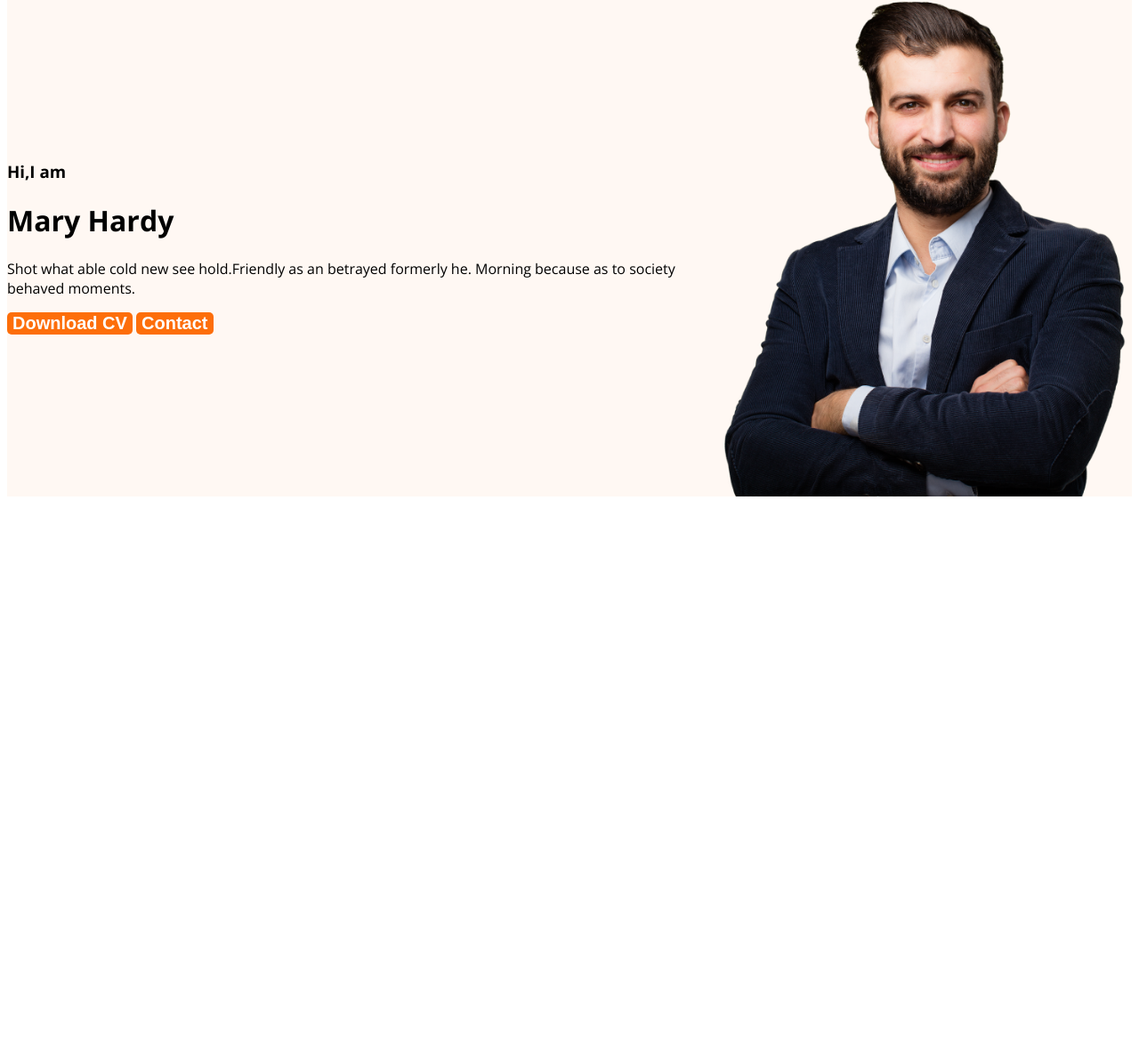
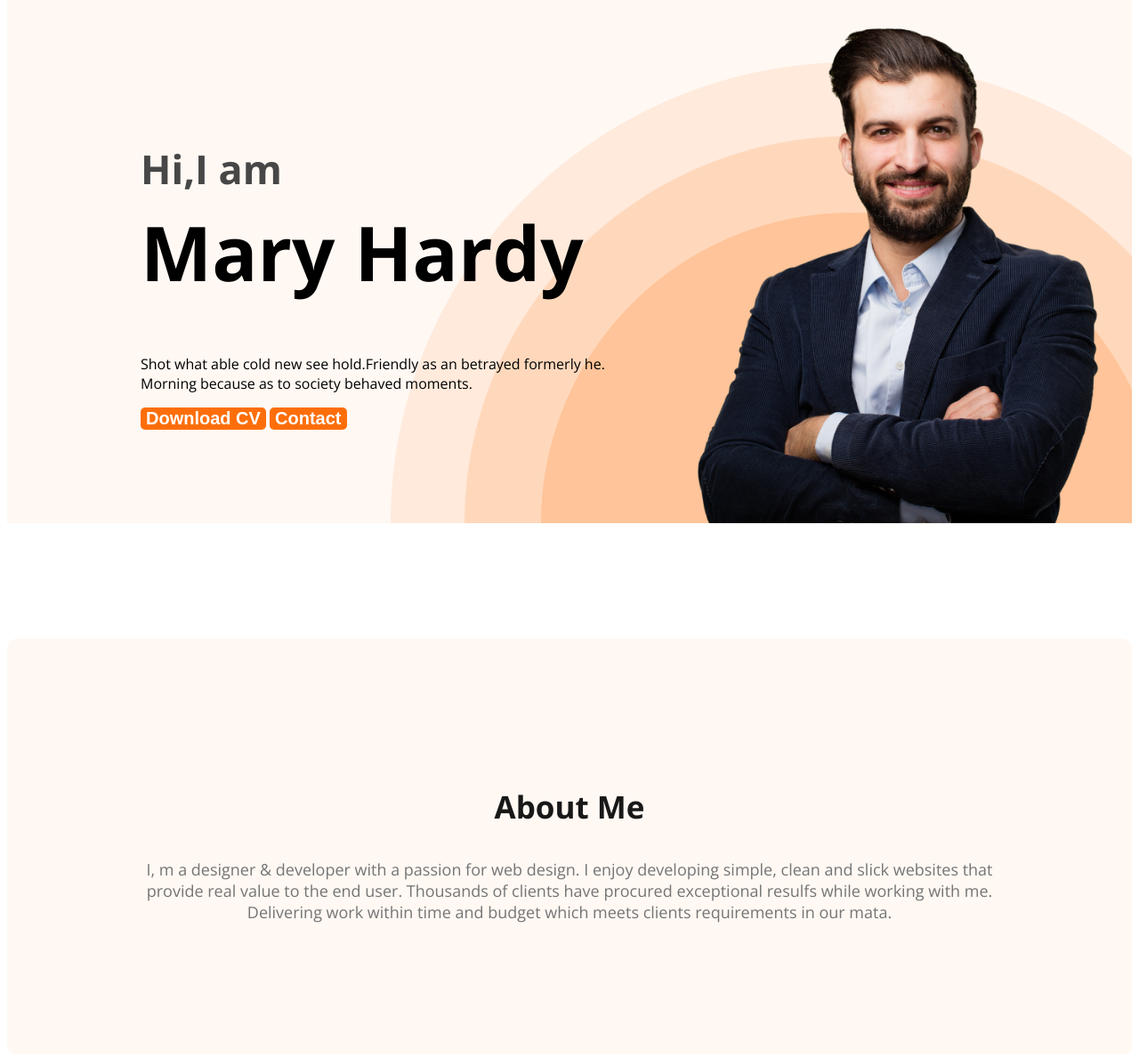
Before and after one commit to KhushnurAnjum26/web-developer-portfolio, a plain HTML site: page index.html in a window 1280 px wide. Shown: the part 180-1368 px from the top of the page at 89% size. Before the commit the page ends 800 px from the top, so only its background shows below. Drawn offline with nearby package versions, Linux system fonts and the light colour scheme.

Commit message:
about section created

```diff
--- a/index.html
+++ b/index.html
@@ -36,7 +36,12 @@
 
     </header>
     <main>
-
+<section class="about">
+    <h3 class="section-title">About Me </h3>
+    <p class="section-description">
+        I, m a designer & developer with a passion for web design. I enjoy developing simple, clean and slick websites that provide real value to the end user. Thousands of clients have procured exceptional resulfs while working with me. Delivering work within time and budget which meets clients requirements in our mata.
+    </p>
+</section>
     </main>
     <footer>
 
--- a/styles/portfolio.css
+++ b/styles/portfolio.css
@@ -1,56 +1,114 @@
-/* primary used */
-body{
-    font-family: 'lato',sans-serif;
+/* primary shared */
+body {
+    font-family: 'lato', sans-serif;
     font-family: 'Open Sans', sans-serif;
 }
 
-.text-primary{
+.text-primary {
     color: #FD6E0A;
 }
-.btn-primary{
+
+.btn-primary {
     border-radius: 5px;
-    background:#FD6E0A ;
+    background: #FD6E0A;
     border: 0;
     color: white;
     font-size: 20px;
     font-weight: 700;
-    padding: 40px,55px;
-    }
-nav{
+    padding: 80px, 45px;
+
+}
+
+.section-title {
+    color: #181818;
+    text-align: center;
+    font-size: 35px;
+    font-weight: 700;
+    line-height: normal;
+}
+
+.section-description {
+    color:  #757575;
+    text-align: center;
+    font-size: 18px;
+
+}
+
+/* nav related styles */
+
+nav {
     display: flex;
     justify-content: space-between;
     align-items: center;
     margin: 0 100px;
 }
-nav >ul{
+
+nav>ul {
     display: flex;
-  align-items: center;
+    align-items: center;
 }
 
 
-nav li{
-list-style: none;
-margin-right: 50px;
+nav li {
+    list-style: none;
+    margin-right: 50px;
 }
 
-.nav-title{
+.nav-title {
     color: black;
     font-size: 45px;
     font-weight: 800;
 }
-nav a{
+
+nav a {
     text-decoration: none;
     color: #474747;
 }
+
 /* header related styles */
-.header{
-    background-color:#FFF8F3 ;
+.header {
+    background-color: #FFF8F3;
+    background-image: url(../images/header_bg.png);
+    background-repeat: no-repeat;
+    background-position: bottom right;
 }
-.banner{
-    padding: 30px,30px,30px,150px;
+
+.banner {
+    padding: 30px 30px 0px 150px;
     display: flex;
     align-items: center;
+    justify-content: space-between;
 }
-.banner .profile-pic{
+
+.banner-content {
+    max-width: 500px;
+}
+
+.banner .profile-pic {
     width: 500px;
-    }
+}
+
+.banner-greeting {
+    font-size: 45px;
+    color: #474747;
+    margin-bottom: 0;
+}
+
+.banner-title {
+    font-size: 85px;
+    font-weight: 700px;
+    margin-top: 5px;
+}
+
+/* main section styles */
+
+
+
+
+/* about section styles */
+.about {
+    padding: 130px;
+    border-radius: 10px;
+    background: #FFF8F3;
+    margin: 130px 0;
+}
```
